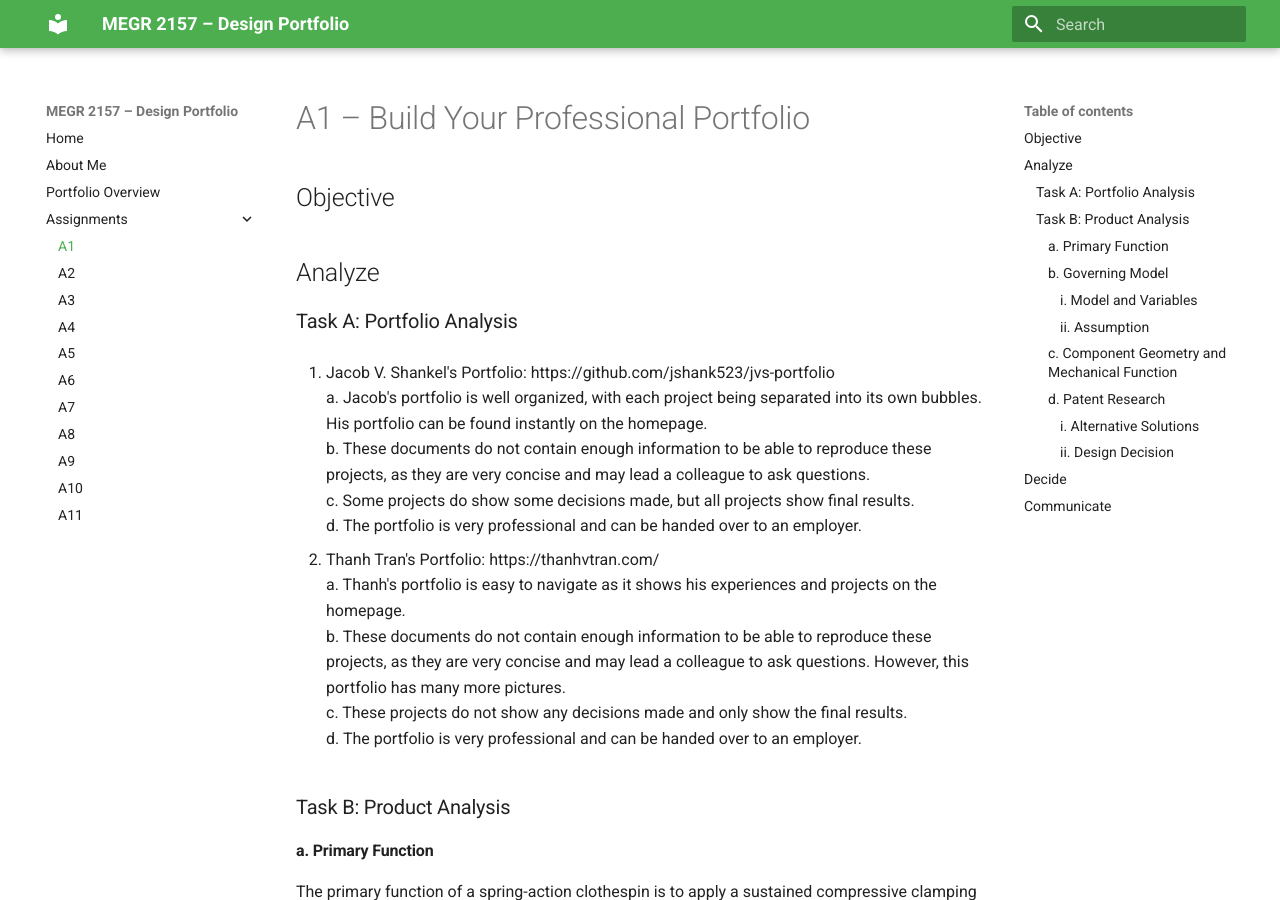
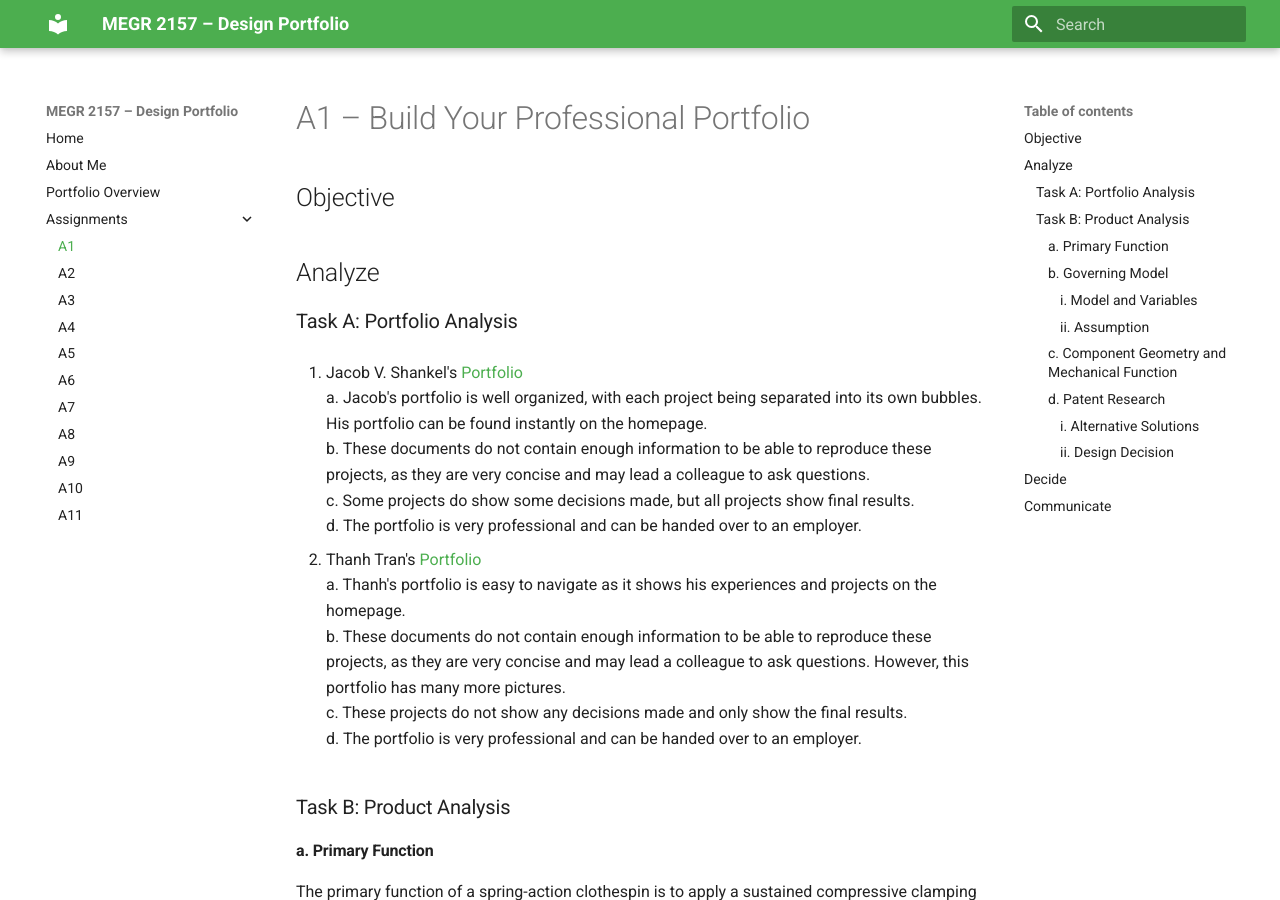
Before and after one commit to rhoang628/megr2156-portfolio, an MkDocs documentation site: the page built from docs/assignments/A01/index.md, in a window 1280 px wide and 900 px high. Built offline with MkDocs 1.6.1 and Material for MkDocs 9.7.7, drawn with Linux system fonts in a browser that asks for light colours.

Commit message:
Format portfolio links as markdown in index.md

```diff
--- a/docs/assignments/A01/index.md
+++ b/docs/assignments/A01/index.md
@@ -5,13 +5,13 @@
 
 ## Analyze
 ### Task A: Portfolio Analysis
-1. Jacob V. Shankel's Portfolio: https://github.com/jshank523/jvs-portfolio
+1. Jacob V. Shankel's [Portfolio](https://github.com/jshank523/jvs-portfolio)
     a. Jacob's portfolio is well organized, with each project being separated into its own bubbles. His portfolio can be found instantly on the homepage.
     b. These documents do not contain enough information to be able to reproduce these projects, as they are very concise and may lead a colleague to ask questions.
     c. Some projects do show some decisions made, but all projects show final results.
     d. The portfolio is very professional and can be handed over to an employer.
 
-2. Thanh Tran's Portfolio: https://thanhvtran.com/
+2. Thanh Tran's [Portfolio](https://thanhvtran.com/)
     a. Thanh's portfolio is easy to navigate as it shows his experiences and projects on the homepage.
     b. These documents do not contain enough information to be able to reproduce these projects, as they are very concise and may lead a colleague to ask questions. However, this portfolio has many more pictures.
     c. These projects do not show any decisions made and only show the final results.
```
